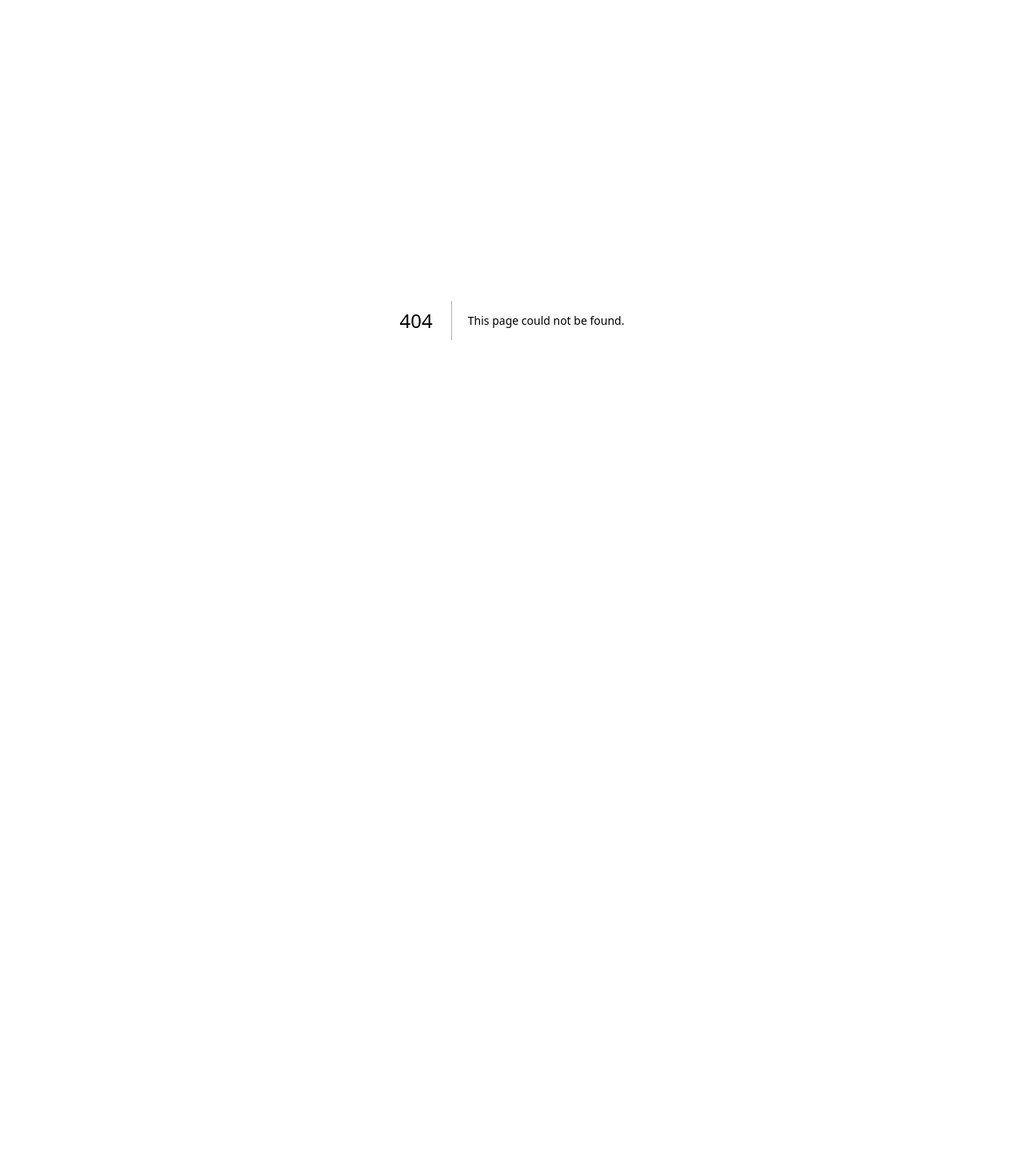
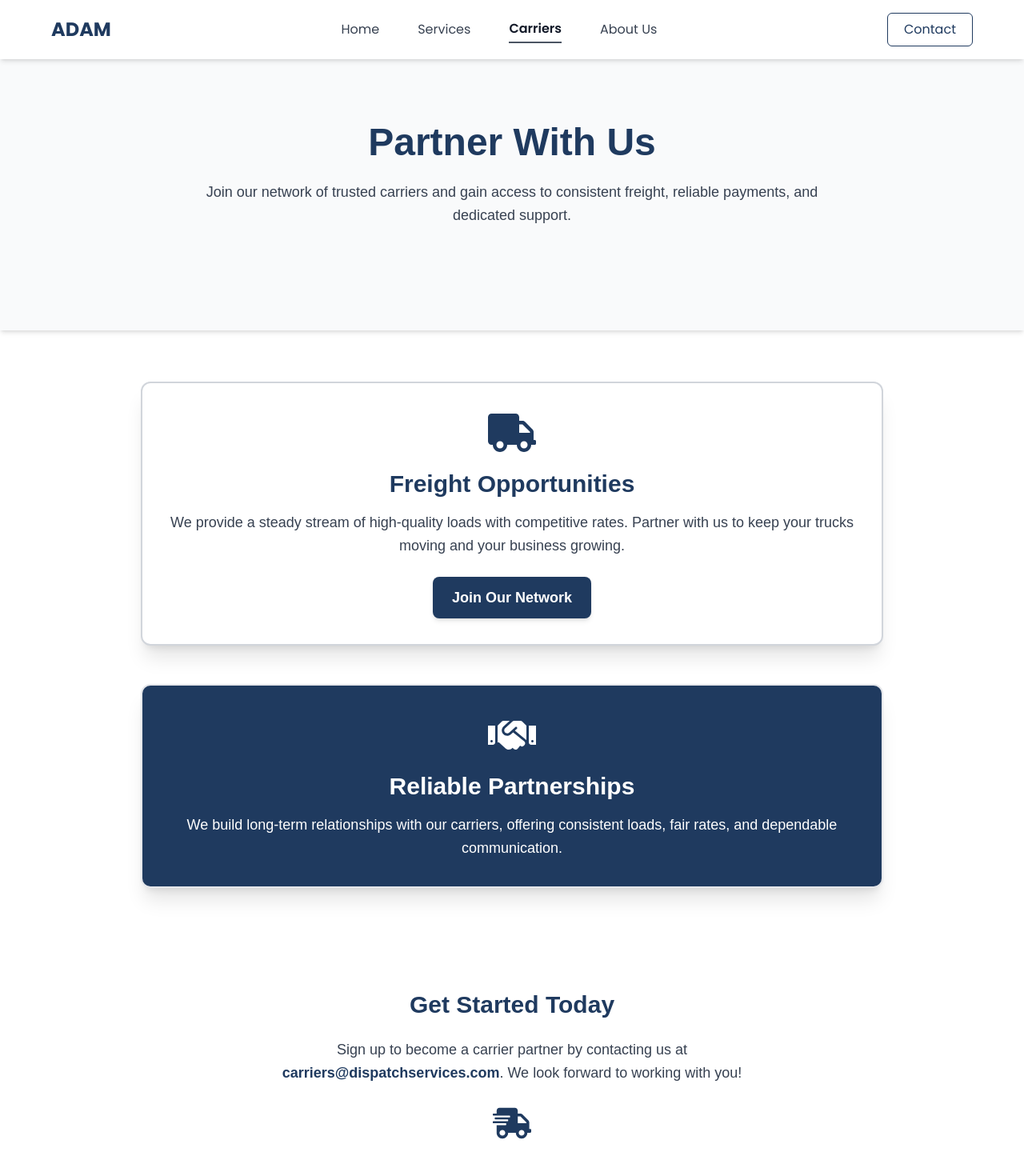
Before and after one commit to VasicNikola98/adam-portfolio, a Next.js app: page /carriers in a window 1280 px wide. Before the commit this address had no page. Shown: the top 1470 px of the page at 80% size. Before the commit the page ends 800 px from the top, so only its background shows below. Built offline with nearby package versions, Linux system fonts and the light colour scheme.

Commit message:
Adder Carriers

```diff
--- /dev/null
+++ b/src/app/carriers/page.tsx
@@ -0,0 +1,81 @@
+"use client";
+
+import Header from "../components/Header";
+import Footer from "../components/Footer";
+import { FaTruck, FaHandshake, FaShippingFast } from "react-icons/fa";
+
+const Carriers = () => {
+  return (
+    <>
+      <Header />
+      <section className="py-20 bg-gray-50 text-gray-900 shadow-md text-center relative overflow-hidden">
+        <div className="absolute inset-0 flex justify-center items-center -z-10 pointer-events-none">
+          <div className="absolute top-16 left-10 w-[50%] h-[2px] bg-[#1f3a5f] opacity-20 transform rotate-45 blur-sm"></div>
+          <div className="absolute bottom-16 right-10 w-[40%] h-[2px] bg-[#1f3a5f] opacity-20 transform rotate-135 blur-sm"></div>
+          <div className="absolute bottom-24 right-28 w-72 h-[2px] bg-[#1f3a5f] opacity-15"></div>
+        </div>
+        <div className="container mx-auto px-6 md:px-12 relative z-10">
+          <h2 className="text-5xl font-extrabold text-[#1f3a5f] mb-6">
+            Partner With Us
+          </h2>
+          <p className="text-lg text-gray-700 leading-relaxed mb-12 max-w-3xl mx-auto">
+            Join our network of trusted carriers and gain access to consistent
+            freight, reliable payments, and dedicated support.
+          </p>
+        </div>
+      </section>
+
+      <section className="py-16 bg-white text-gray-900">
+        <div className="container mx-auto px-6 md:px-12 max-w-5xl">
+          <div className="space-y-12">
+            <div className="p-8 bg-white border-2 border-gray-300 rounded-xl shadow-xl text-center">
+              <FaTruck className="text-6xl text-[#1f3a5f] mx-auto mb-4" />
+              <h3 className="text-3xl font-semibold text-[#1f3a5f] mb-4">
+                Freight Opportunities
+              </h3>
+              <p className="text-lg text-gray-700 leading-relaxed">
+                We provide a steady stream of high-quality loads with
+                competitive rates. Partner with us to keep your trucks moving
+                and your business growing.
+              </p>
+              <button className="mt-6 px-6 py-3 bg-[#1f3a5f] text-white text-lg font-semibold rounded-lg shadow-md hover:bg-[#3b5a85] transition duration-300">
+                Join Our Network
+              </button>
+            </div>
+
+            <div className="p-8 bg-[#1f3a5f] border-2 border-[#1f3a5f]-300 rounded-xl shadow-xl text-center">
+              <FaHandshake className="text-6xl text-white mx-auto mb-4" />
+              <h3 className="text-3xl font-semibold text-white mb-4">
+                Reliable Partnerships
+              </h3>
+              <p className="text-lg text-white leading-relaxed">
+                We build long-term relationships with our carriers, offering
+                consistent loads, fair rates, and dependable communication.
+              </p>
+            </div>
+          </div>
+        </div>
+      </section>
+
+      <section className="py-16 bg-white text-gray-900 text-center">
+        <div className="container mx-auto px-6 md:px-12 max-w-3xl">
+          <h3 className="text-3xl font-extrabold text-[#1f3a5f] mb-6">
+            Get Started Today
+          </h3>
+          <p className="text-lg text-gray-700 leading-relaxed mb-6">
+            Sign up to become a carrier partner by contacting us at
+            <span className="text-[#1f3a5f] font-semibold">
+              {" "}
+              carriers@dispatchservices.com
+            </span>
+            . We look forward to working with you!
+          </p>
+          <FaShippingFast className="text-5xl text-[#1f3a5f] mx-auto mb-4" />
+        </div>
+      </section>
+      <Footer />
+    </>
+  );
+};
+
+export default Carriers;
```
